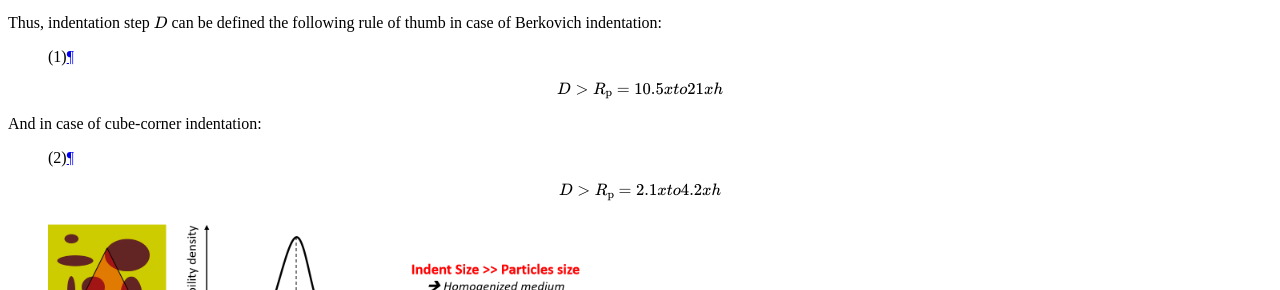
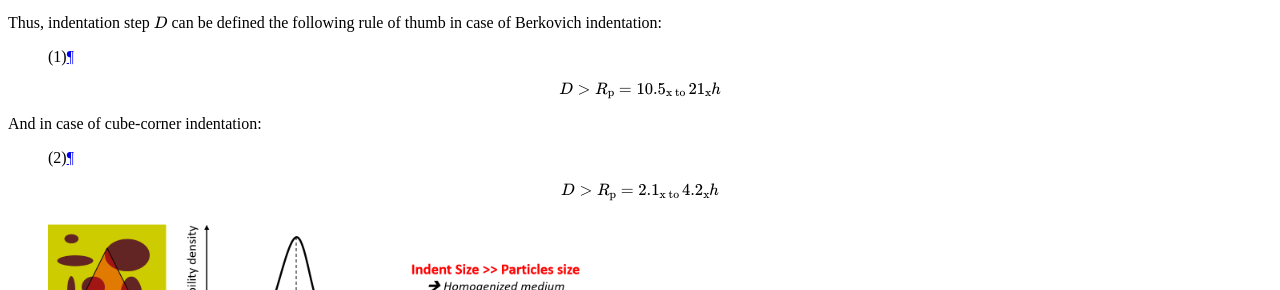
Before and after one commit to DavidMercier/TriDiMap, a Sphinx documentation site: the page built from doc/mapping.rst, in a window 1280 px wide and 900 px high, scrolled down 1276 px. Shown: the part 178-468 px from the top of the window. Built offline with Sphinx 7.4.7, drawn with Linux system fonts in a browser that asks for light colours; comment, search, counter and statistics services are not loaded.

Commit message:
debugged doc

```diff
--- a/doc/getting_started.rst
+++ b/doc/getting_started.rst
@@ -43,8 +43,7 @@ First of all a GUI is a Graphical User Interface.
 
 * Hardness map is plotted by default.
 
-* It is possible `to modify (to crop, to smooth, to set other colorbar...) <https://tridimap.readthedocs.io/en/latest/map_options.html>`_
-this map and to plot other 2D or 3D maps, and to obtain the statistical distribution of mechanical properties:
+* It is possible `to modify (to crop, to smooth, to set other colorbar...) <https://tridimap.readthedocs.io/en/latest/map_options.html>`_ this map and to plot other 2D or 3D maps, and to obtain the statistical distribution of mechanical properties:
 
   - `2D map <https://tridimap.readthedocs.io/en/latest/mapping.html>`_
 
--- a/doc/mapping.rst
+++ b/doc/mapping.rst
@@ -58,12 +58,12 @@ Finally, the contact radius is rougly estimated to be 3.5 times the indentation
 
 Thus, indentation step :math:`D` can be defined the following rule of thumb in case of Berkovich indentation:
 
-    .. math:: D > R_\text{p} = 10.5x to 21x h
+    .. math:: D > R_\text{p} = 10.5_\text{x to } 21_\text{x} h
             :label: berkovich_indent_dist
 
 And in case of cube-corner indentation:
 
-    .. math:: D > R_\text{p} = 2.1x to 4.2x h
+    .. math:: D > R_\text{p} = 2.1_\text{x to } 4.2_\text{x} h
             :label: cubecorner_indent_dist
 
 .. figure:: ./_pictures/grid_indentation_length_scale.png
```
